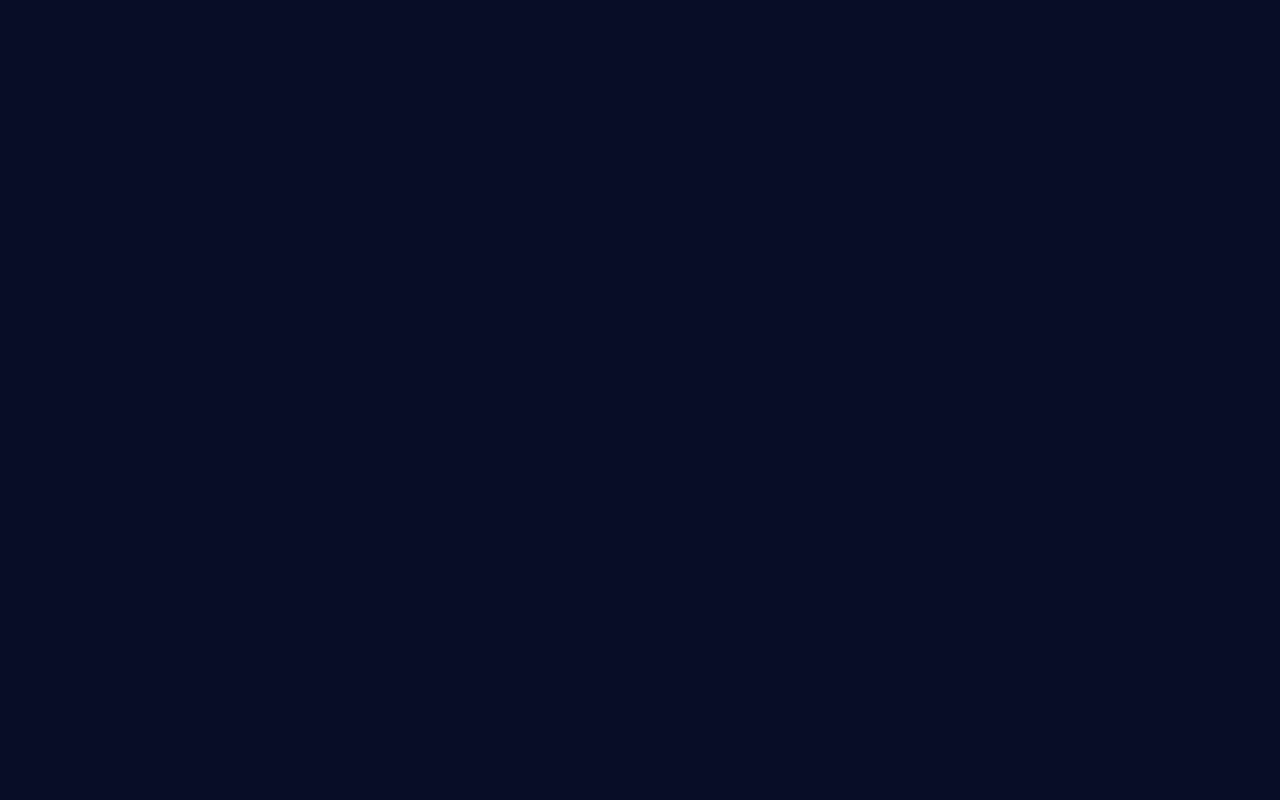
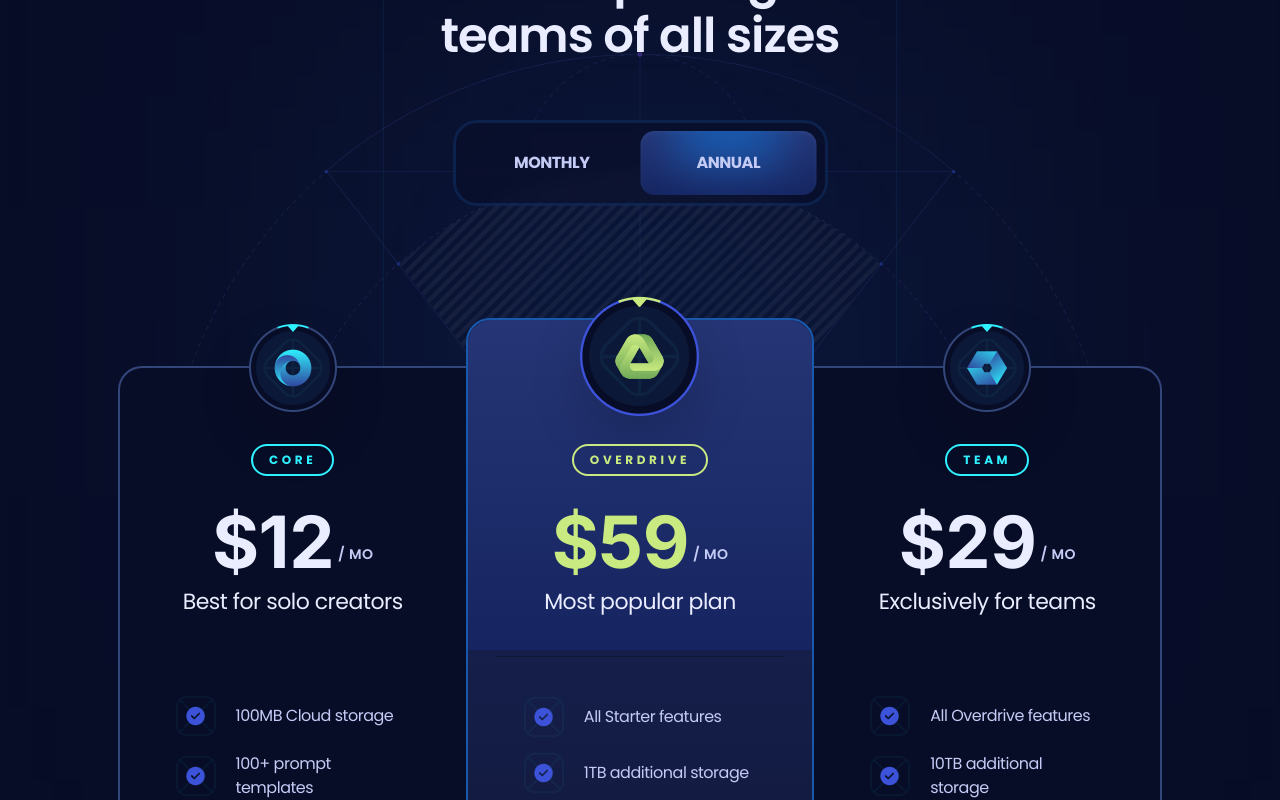
Before and after one commit to kanan88/neumora, a React (Vite) app: page / in a window 1280 px wide. Shown: the part 2000-2800 px from the top of the page. Before the commit the page ends 1840 px from the top, so only its background shows below. Built offline with nearby package versions, Linux system fonts and the light colour scheme.

Commit message:
implement pricing feature

```diff
--- a/package.json
+++ b/package.json
@@ -13,6 +13,7 @@
     "@types/react-scroll": "^1.8.10",
     "clsx": "^2.1.1",
     "react": "^18.3.1",
+    "react-countup": "^6.5.3",
     "react-dom": "^18.3.1",
     "react-scroll": "^1.9.0"
   },
--- a/src/App.tsx
+++ b/src/App.tsx
@@ -1,6 +1,7 @@
 import Features from "./sections/Features";
 import Header from "./sections/Header";
 import Hero from "./sections/Hero";
+import Pricing from "./sections/Pricing";
 
 const App = () => {
   return (
@@ -8,6 +9,7 @@
       <Header />
       <Hero />
       <Features />
+      <Pricing />
     </main>
   );
 };
--- /dev/null
+++ b/src/sections/Pricing.tsx
@@ -0,0 +1,168 @@
+import clsx from "clsx";
+import { useState } from "react";
+import { Element } from "react-scroll";
+import CountUp from "react-countup";
+import { plans } from "../constants";
+import Button from "../components/Button";
+
+const Pricing = () => {
+  const [monthly, setMonthly] = useState(false);
+
+  return (
+    <section>
+      <Element name="pricing">
+        <div className="container lg:flex lg:flex-col lg:items-center">
+          <div className="max-w-960 pricing-head_before relative mx-auto border-l border-r border-s2 bg-s1/50 pb-40 pt-28 max-xl:max-w-4xl max-lg:border-none max-md:pb-32 max-md:pt-16">
+            <h3 className="h3 max-lg:h4 max-md:h5 z-3 relative mx-auto mb-14 max-w-lg text-center text-p4 max-md:mb-11 max-sm:max-w-sm">
+              Flexible pricing for teams of all sizes
+            </h3>
+
+            <div className="relative z-4 mx-auto flex w-[375px] rounded-3xl border-[3px] border-s4/25 bg-s1/50 p-2 backdrop-blur-[6px] max-md:w-[310px]">
+              <button
+                className={clsx("pricing-head_btn", monthly && "text-p4")}
+                onClick={() => setMonthly(true)}
+              >
+                Monthly
+              </button>
+              <button
+                className={clsx("pricing-head_btn", !monthly && "text-p4")}
+                onClick={() => setMonthly(false)}
+              >
+                Annual
+              </button>
+
+              <div
+                className={clsx(
+                  "g4 rounded-14 before:h-100 pricing-head_btn_before absolute left-2 top-2 h-[calc(100%-16px)] w-[calc(50%-8px)] overflow-hidden shadow-400 transition-transform duration-500",
+                  !monthly && "translate-x-full"
+                )}
+              />
+            </div>
+
+            <div className="pricing-bg">
+              <img
+                src="/images/bg-outlines.svg"
+                alt="outline"
+                width={960}
+                height={380}
+                className="relative z-2"
+              />
+              <img
+                src="/images/bg-outlines-fill.png"
+                alt="outline"
+                width={960}
+                height={380}
+                className="absolute inset-0 opacity-5 mix-blend-soft-light"
+              />
+            </div>
+          </div>
+
+          {/* pricing section  */}
+          <div className="scroll-hide relative z-2 -mt-12 flex items-start max-xl:gap-5 max-xl:overflow-auto max-xl:pt-6">
+            {plans.map((plan, index) => (
+              <div
+                key={plan.id}
+                className="pricing-plan_first pricing-plan_last pricing-plan_odd pricing-plan_even relative  border-2 p-7 max-xl:min-w-80 max-lg:rounded-3xl xl:w-[calc(33.33%+2px)]"
+              >
+                {index === 1 && (
+                  <div className="g4 absolute h-330 left-0 right-0 top-0 z-1 rounded-tl-3xl rounded-tr-3xl" />
+                )}
+
+                <div
+                  className={clsx(
+                    "absolute left-0 right-0 z-2 flex items-center justify-center",
+                    index === 1 ? "-top-6" : "-top-6 xl:-top-11"
+                  )}
+                >
+                  <img
+                    src={plan.logo}
+                    alt={plan.title}
+                    className={clsx(
+                      "object-contain drop-shadow-2xl",
+                      index === 1 ? "size-[120px]" : "size-[88px]"
+                    )}
+                  />
+                </div>
+
+                <div
+                  className={clsx(
+                    "relative flex flex-col items-center",
+                    index === 1 ? "pt-24" : "pt-12"
+                  )}
+                >
+                  <div
+                    className={clsx(
+                      "small-2 rounded-20 relative z-2 mx-auto mb-6 border-2 px-4 py-1.5 uppercase",
+                      index === 1 ? "border-p3 text-p3" : "border-p1 text-p1"
+                    )}
+                  >
+                    {plan.title}
+                  </div>
+
+                  <div className="relative z-2 flex items-center justify-center">
+                    <div
+                      className={clsx(
+                        "h-num flex items-start",
+                        index === 1 ? "text-p3" : "text-p4"
+                      )}
+                    >
+                      ${" "}
+                      <CountUp
+                        start={plan.priceMonthly}
+                        end={monthly ? plan.priceMonthly : plan.priceYearly}
+                        duration={0.4}
+                        useEasing={false}
+                        preserveValue
+                      />
+                    </div>
+
+                    <div className="small-1 relative top-3 ml-1 uppercase">
+                      / mo
+                    </div>
+                  </div>
+                </div>
+
+                <div
+                  className={clsx(
+                    "body-1 relative z-2 mb-10 w-full border-b-s2 pb-9 text-center text-p4",
+                    index === 1 && "border-b"
+                  )}
+                >
+                  {plan.caption}
+                </div>
+
+                <ul className="mx-auto space-y-4 xl:px-7">
+                  {plan.features.map((feature) => (
+                    <li
+                      key={feature}
+                      className="relative flex items-center gap-5"
+                    >
+                      <img
+                        src={"/images/check.png"}
+                        alt="check"
+                        className="size-10 object-contain"
+                      />
+                      <p className="flex-1">{feature}</p>
+                    </li>
+                  ))}
+                </ul>
+
+                <div className="mt-10 flex w-full justify-center">
+                  <Button icon={plan.icon}>Get Started</Button>
+                </div>
+
+                {index === 1 && (
+                  <p className="small-compact mt-9 text-center text-p3 before:mx-2.5 before:content-['-'] after:mx-2.5 after:content-['-']">
+                    Limited time offer
+                  </p>
+                )}
+              </div>
+            ))}
+          </div>
+        </div>
+      </Element>
+    </section>
+  );
+};
+
+export default Pricing;
```
Also changed, not shown: 1 other file (tests, documents, lock files or other folders).
